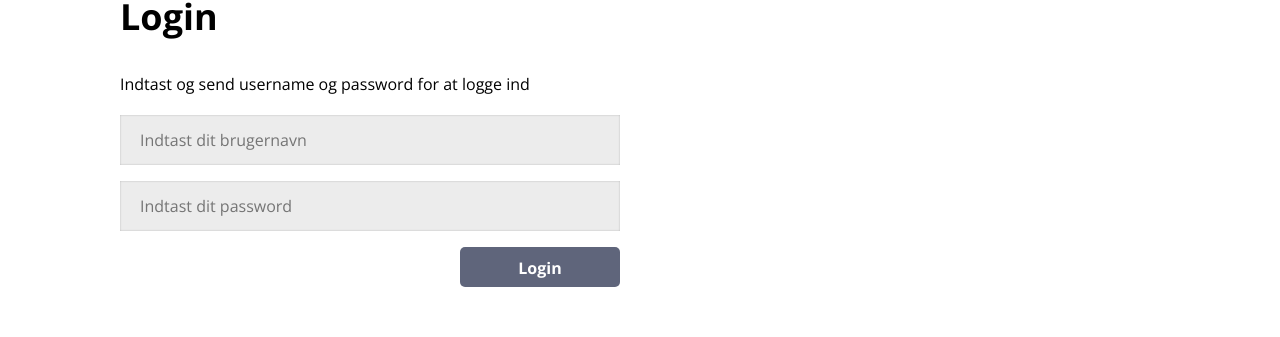
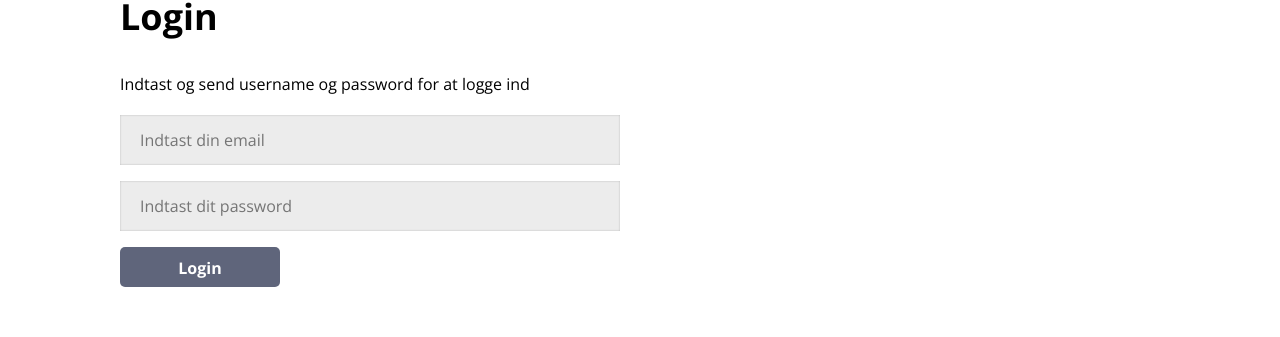
Before and after one commit to hckjensen/Bagtanker-Svendepr-ve, a React (Vite) app in the folder Bagtanker/: page /1/login in a window 1280 px wide. Shown: the part 422-759 px from the top of the page. Built offline with nearby package versions, Linux system fonts and the light colour scheme; no server answers; the database is empty; a web font is replaced by a local one.

Commit message:
Login functionality addded

```diff
--- a/Bagtanker/src/components/Login/Login.module.scss
+++ b/Bagtanker/src/components/Login/Login.module.scss
@@ -4,6 +4,13 @@
 .loginForm {
     display: flex;
     flex-direction: column;
+
+    .logout {
+        display: flex;
+        flex-direction: column;
+        gap: 2rem;
+
+    }
 
 
     form {
--- a/Bagtanker/src/components/Login/LoginForm.jsx
+++ b/Bagtanker/src/components/Login/LoginForm.jsx
@@ -1,17 +1,79 @@
 import styles from './Login.module.scss';
+import { SupabaseContext } from '../../providers/supabaseProvider';
+import { useContext, useState, useEffect } from 'react';
 
 const LoginForm = () => {
+
+    const supabase = useContext(SupabaseContext);
+    const [email, setEmail] = useState('');
+    const [password, setPassword] = useState('');
+    const [error, setError] = useState('');
+    const [isLoggedIn, setIsLoggedIn] = useState(false);
+
+    const handleSubmit = async (e) => {
+
+        e.preventDefault();
+
+        const { data, error } = await supabase.auth.signInWithPassword({ email, password });
+        if (error) {
+            setError(error.message);
+            console.log('error', error);
+        } else {
+            // Handle successful login, fx redirect
+            setIsLoggedIn(true);
+            console.log('Logged in successfully:', data);
+        }
+
+        setEmail('');
+        setPassword('');
+
+
+    }
+
+    const handleLogout = async () => {
+        const { error } = await supabase.auth.signOut();
+        if (error) {
+            setError(error.message);
+            console.log('error', error);
+        } else {
+            setIsLoggedIn(false);
+            console.log('Logged out successfully');
+        }
+    };
+
+
+
+
     return (
         <div className={styles.loginForm}>
-            <p>Indtast og send username og password for at logge ind</p>
-            <form>
-                <input type="text" placeholder="Indtast dit brugernavn" />
-                <input type="password" placeholder="Indtast dit password" />
-                <div className={styles.buttonContainer}>
-                    <button type="submit">Login</button>
+            {isLoggedIn ? (
+                <div className={styles.logout}>
+                    <p>Du er logget ind.</p>
+                    <button onClick={handleLogout}>Logout</button>
                 </div>
-
-            </form>
+            ) : (
+                <div>
+                    <p>Indtast og send username og password for at logge ind</p>
+                    <form onSubmit={handleSubmit}>
+                        <input
+                            type="text"
+                            placeholder="Indtast din email"
+                            value={email}
+                            onChange={(e) => setEmail(e.target.value)}
+                            required
+                        />
+                        <input
+                            type="password"
+                            placeholder="Indtast dit password"
+                            value={password}
+                            onChange={(e) => setPassword(e.target.value)}
+                            required
+                        />
+                        <button type="submit">Login</button>
+                    </form>
+                    {error && <p className={styles.error}>{error}</p>}
+                </div>
+            )}
         </div>
     )
 }
```
